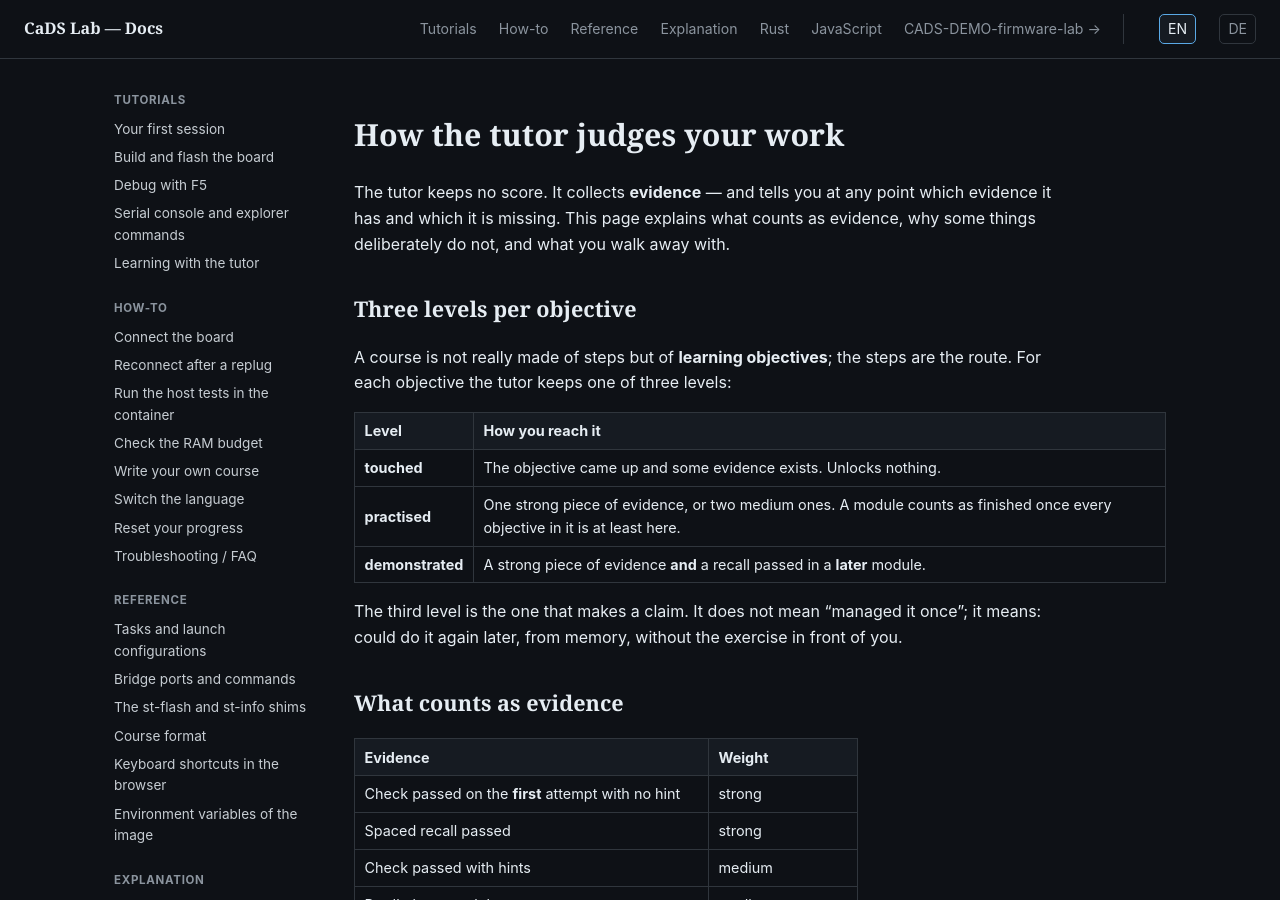
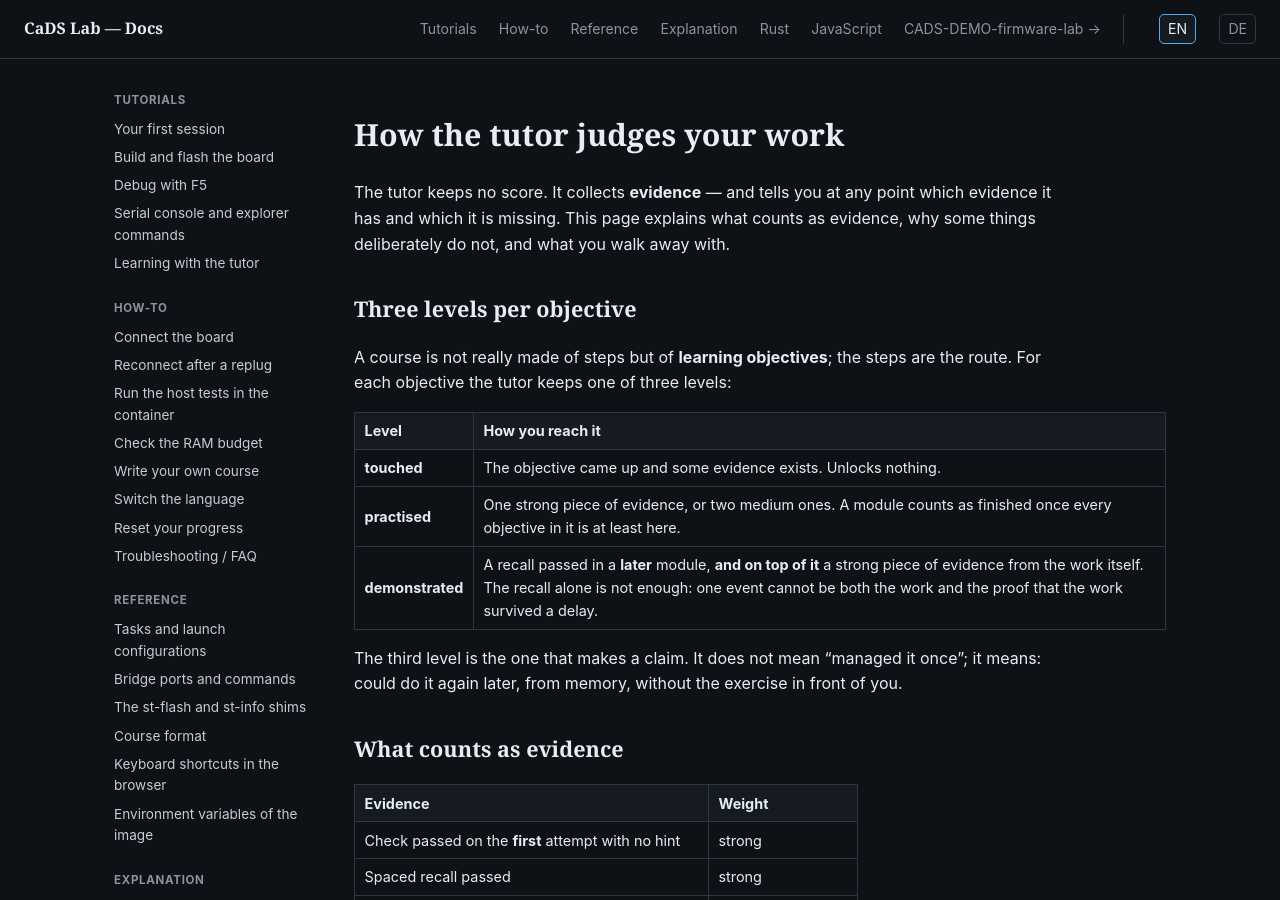
Before and after one commit to scimbe/CADS-DEMO-firmware-lab-docs, a Jekyll site: the page built from en/rust/how-you-are-assessed.md, in a window 1280 px wide and 900 px high. Built offline with Jekyll 4.4.1, drawn with Linux system fonts in a browser that asks for light colours.

Commit message:
docs(tracks): say precisely what "demonstrated" requires
Checked the page's central claim against session.ts rather than against
intent, and it holds - including the part easiest to get wrong.
competenceLevel() requires a recall AND a strong piece that is not the
recall, and the recall itself is only recorded when the recalling step's
module comes strictly after the source step's (session.ts:411-413). So
"a passed recall from a later module" is enforced, not aspirational.

What was imprecise was the page, not the system: "a strong piece of
evidence and a recall" can be read as the recall being the strong piece,
which is exactly the reading the code rules out. Reworded to put the
recall first and the additional evidence second, with the reason in one
sentence - one event cannot be both the work and the proof that the work
survived a delay.

The strongest claim a course makes about a student should be the
sentence we check most carefully, and it should not depend on how a
reader parses an "and".

Co-Authored-By: Claude Opus 5 <noreply@anthropic.com>
Claude-Session: https://claude.ai/code/session_018MmeH3Smi8udgm49Jcp2X5

```diff
--- a/en/rust/how-you-are-assessed.md
+++ b/en/rust/how-you-are-assessed.md
@@ -20,7 +20,7 @@ each objective the tutor keeps one of three levels:
 |---|---|
 | **touched** | The objective came up and some evidence exists. Unlocks nothing. |
 | **practised** | One strong piece of evidence, or two medium ones. A module counts as finished once every objective in it is at least here. |
-| **demonstrated** | A strong piece of evidence **and** a recall passed in a **later** module. |
+| **demonstrated** | A recall passed in a **later** module, **and on top of it** a strong piece of evidence from the work itself. The recall alone is not enough: one event cannot be both the work and the proof that the work survived a delay. |
 
 The third level is the one that makes a claim. It does not mean "managed it once"; it means: could
 do it again later, from memory, without the exercise in front of you.
```
Also changed, not shown: de/javascript/how-you-are-assessed.md (+1 -1 lines), de/rust/how-you-are-assessed.md (+1 -1 lines), en/javascript/how-you-are-assessed.md (+1 -1 lines).
